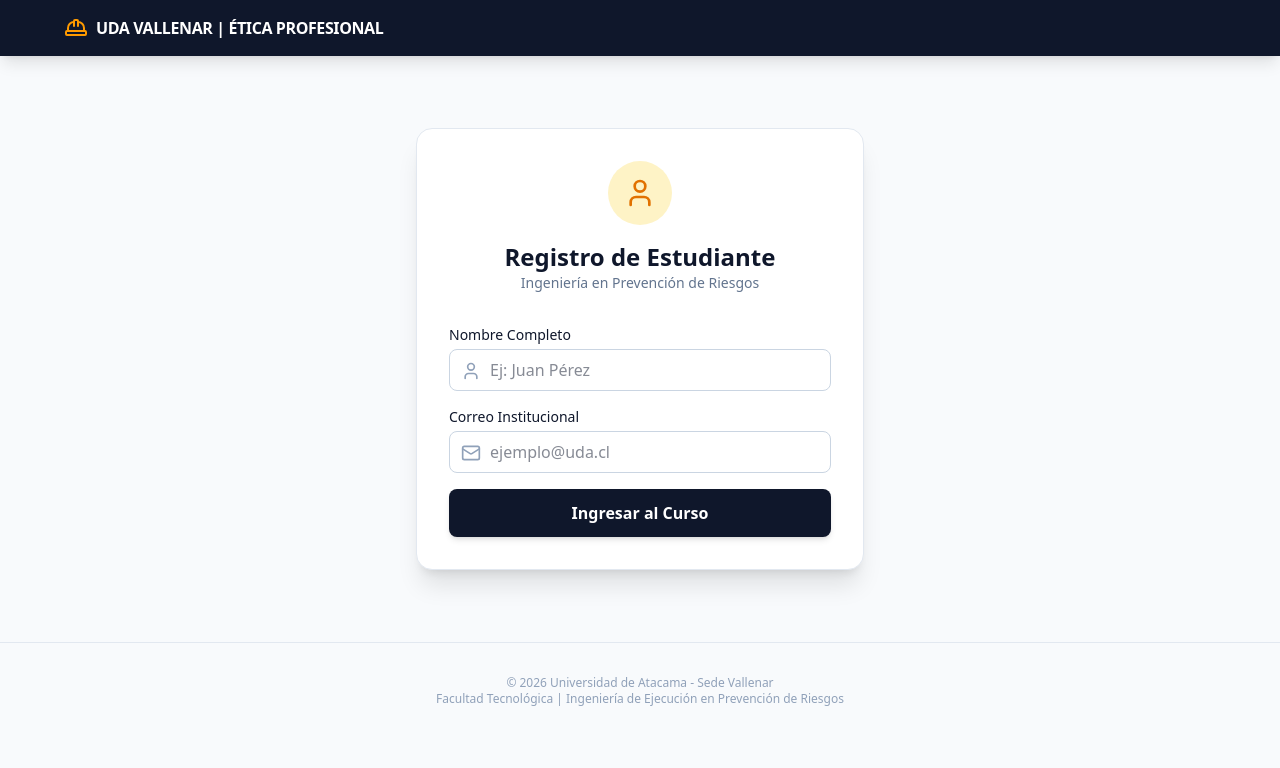
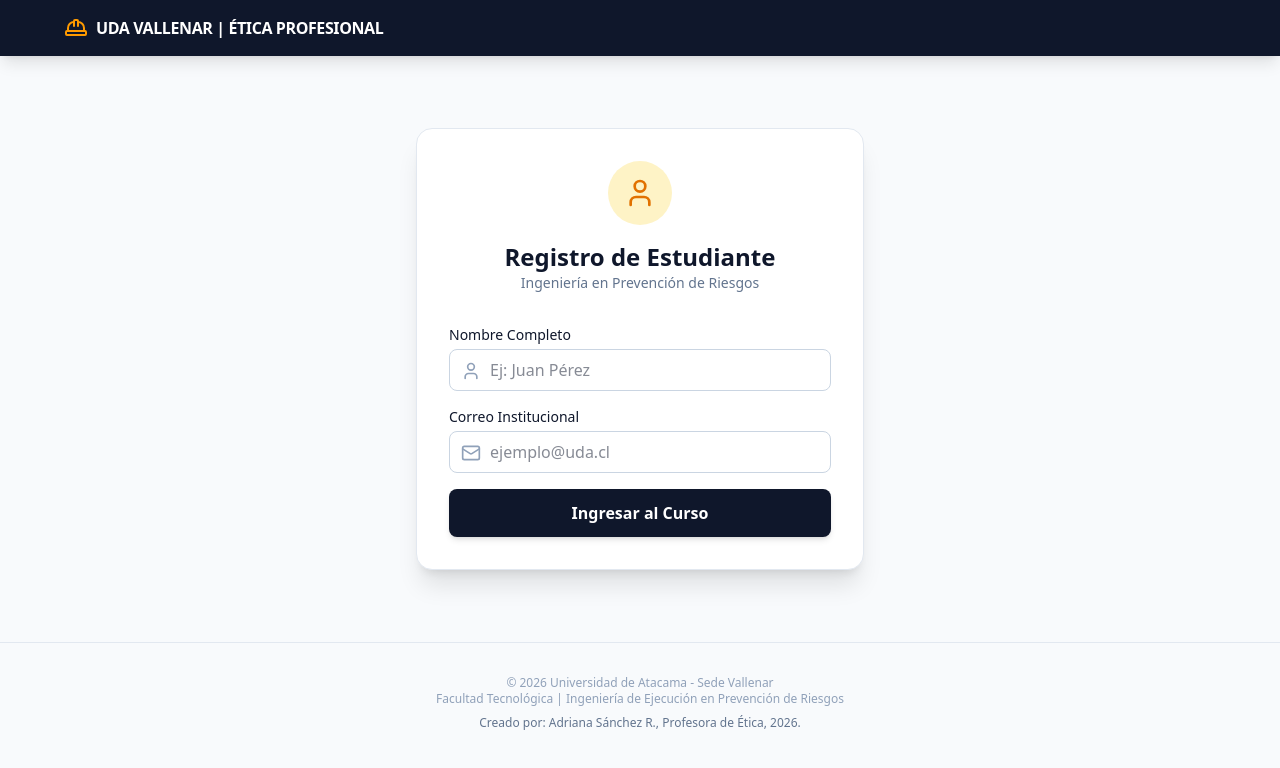
Before and after one commit to Katari2009/UDA-VALLENAR-TICA-PROFESIONAL, a React (Vite) app: page / in a window 1280 px wide. Shown: the top 768 px of the page. Built offline with nearby package versions, Linux system fonts and the light colour scheme.

Commit message:
feat: Add instructor credit to footer
Includes the instructor's name and affiliation in the application footer for proper attribution.

```diff
--- a/src/App.tsx
+++ b/src/App.tsx
@@ -581,6 +581,7 @@ export default function App() {
       <footer className="mt-12 p-8 text-center text-slate-400 text-xs border-t border-slate-200">
         <p>© 2026 Universidad de Atacama - Sede Vallenar</p>
         <p>Facultad Tecnológica | Ingeniería de Ejecución en Prevención de Riesgos</p>
+        <p className="mt-2 font-medium text-slate-500">Creado por: Adriana Sánchez R., Profesora de Ética, 2026.</p>
       </footer>
     </div>
   );
```
